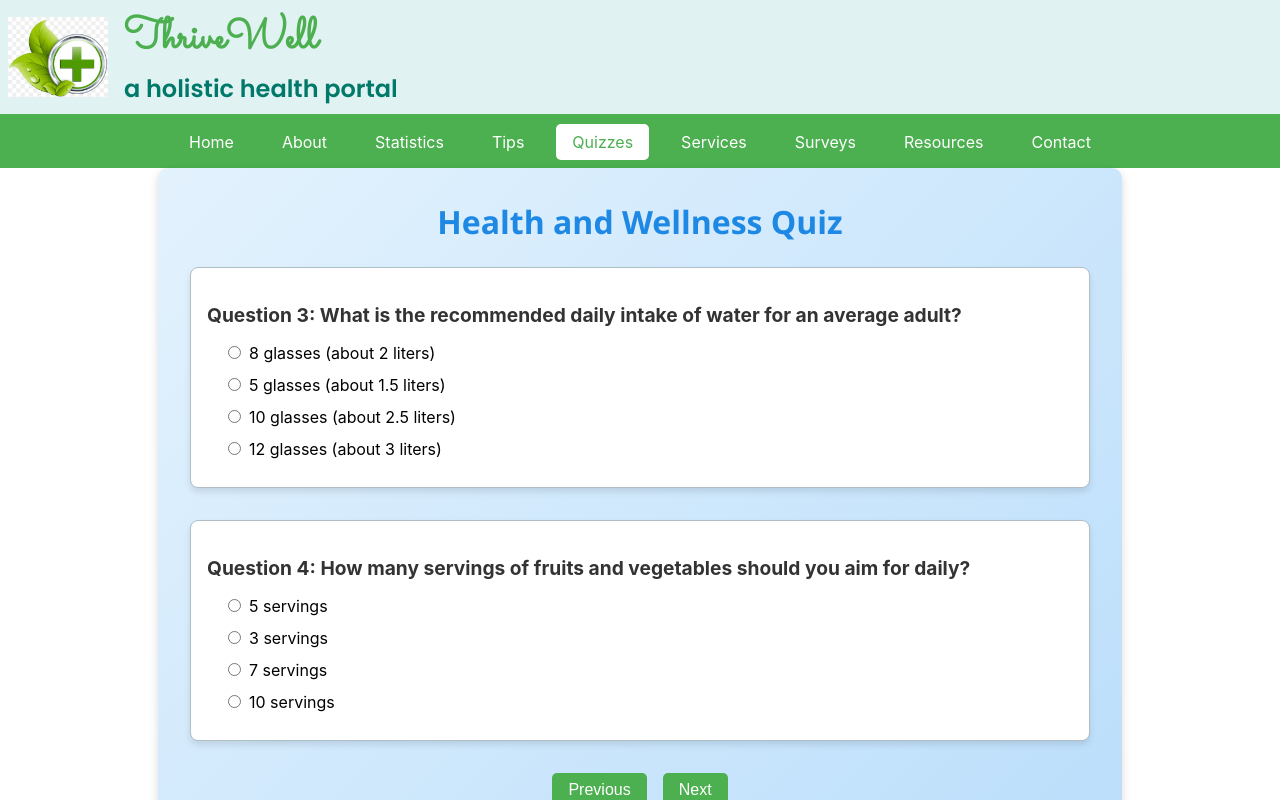
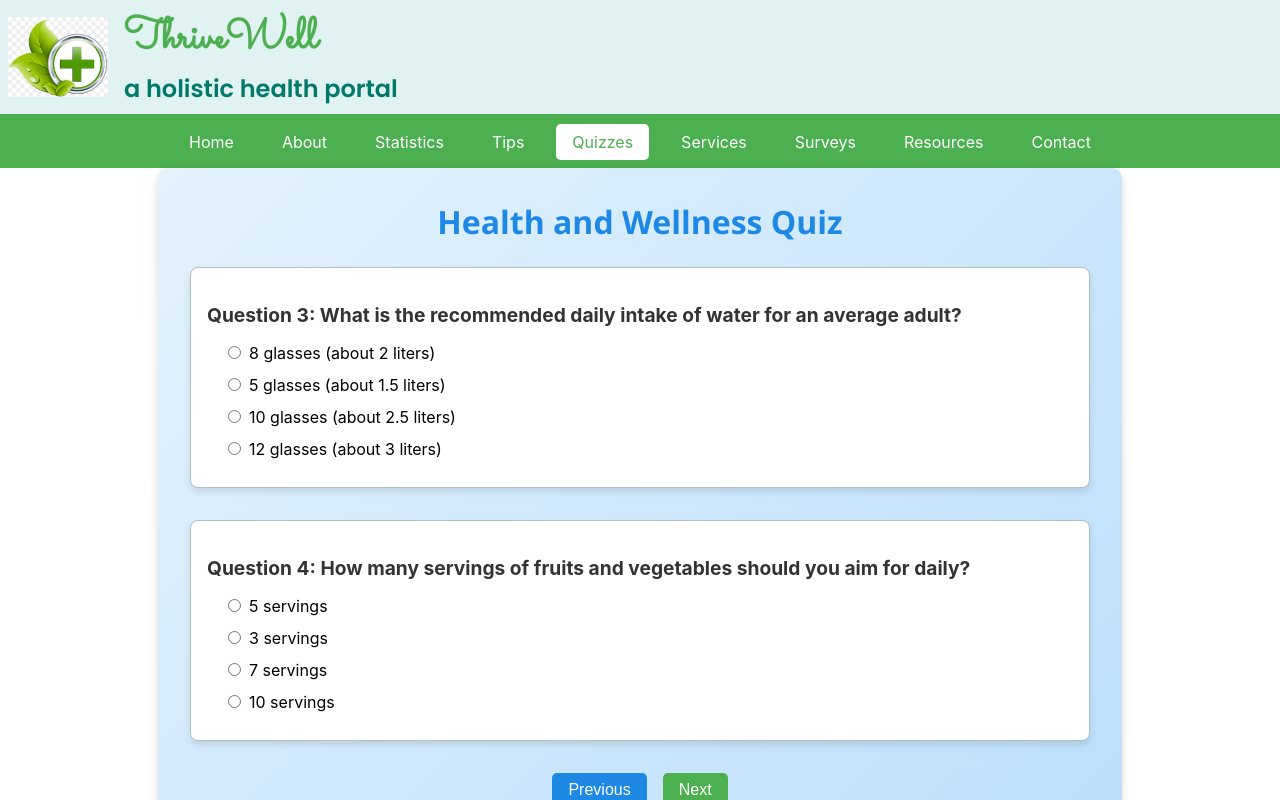
Before and after one commit to ajju-devs/ThriveWell, a React (Create React App) app: page /quizzes in a window 1280 px wide. Both pictures are taken after a click on the button "Next". Shown: the top 800 px of the page. Built offline with nearby package versions, Linux system fonts and the light colour scheme.

Commit message:
Update Quizzes.js

```diff
--- a/src/components/Quizzes.js
+++ b/src/components/Quizzes.js
@@ -137,11 +137,12 @@
     setCurrentPage(0);
   };
 
-  const currentQuestions = questions.slice(currentPage * questionsPerPage, (currentPage + 1) * questionsPerPage);
+  const currentQuestions = !score ? questions.slice(currentPage * questionsPerPage, (currentPage + 1) * questionsPerPage) : [];
 
   return (
     <div className="quizzes">
       <h2>Health and Wellness Quiz</h2>
+      {!score ? (
         <div className="questions">
           {currentQuestions.map((q, qIndex) => (
             <div key={qIndex} className="question">
@@ -162,13 +163,7 @@
             </div>
           ))}
         </div>
-      <div className="navigation">
-        {currentPage > 0 && <button onClick={() => setCurrentPage(currentPage - 1)}>Previous</button>}
-        {currentPage < totalPages - 1
-          ? <button onClick={() => setCurrentPage(currentPage + 1)}>Next</button>
-          : <button onClick={handleSubmit}>Submit</button>}
-      </div>
-      {score && (
+      ) : (
         <div className="result">
           <p>Your score: {score.score} / {questions.length}</p>
           <p>Correct answers: {score.correct}</p>
@@ -191,7 +186,15 @@
               </ul>
             </div>
           </div>
-          <button onClick={handleRetake} className="retake-button">Retake Quiz</button>
+          <button className="retake-button" onClick={handleRetake}>Retake Quiz</button>
+        </div>
+      )}
+      {!score && (
+        <div className="navigation">
+          {currentPage > 0 && <button className="prev-button" onClick={() => setCurrentPage(currentPage - 1)}>Previous</button>}
+          {currentPage < totalPages - 1
+            ? <button className="next-button" onClick={() => setCurrentPage(currentPage + 1)}>Next</button>
+            : <button className="submit-button" onClick={handleSubmit}>Submit</button>}
         </div>
       )}
     </div>
```
Lines whose indentation alone changed are shown as unchanged.
